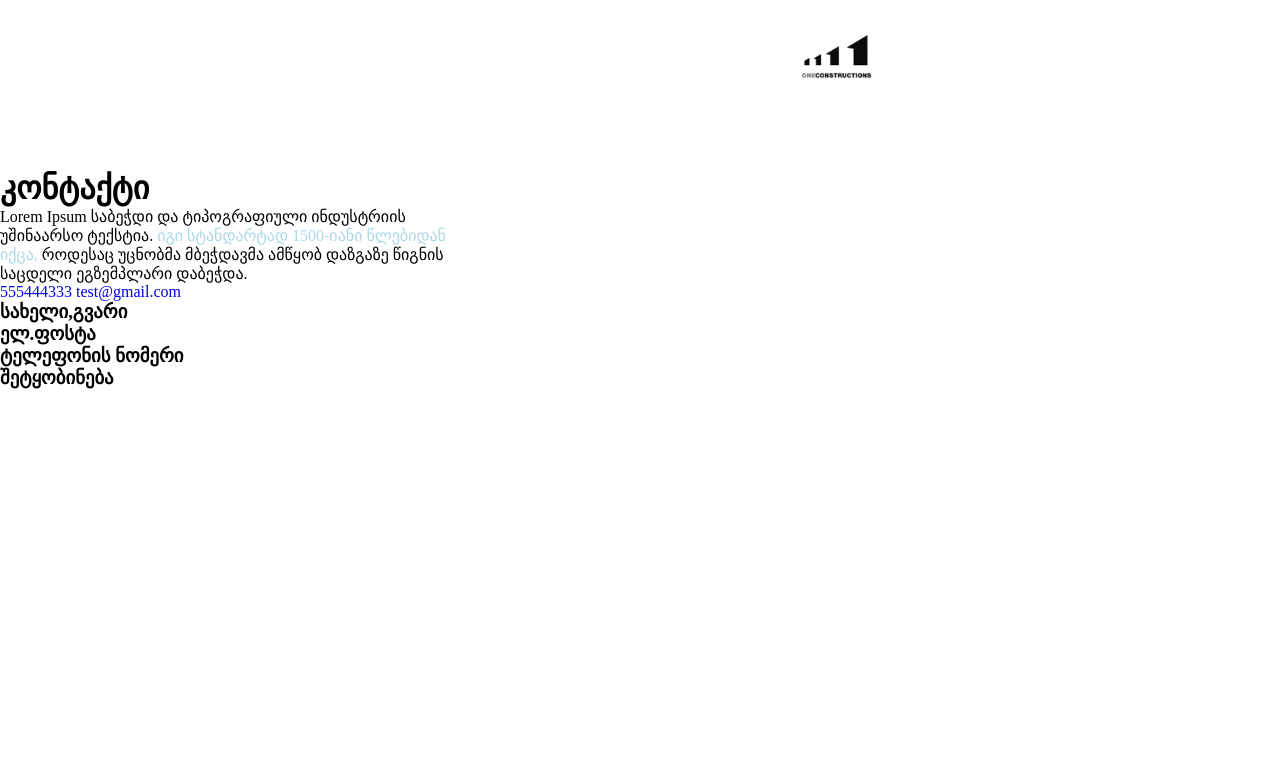
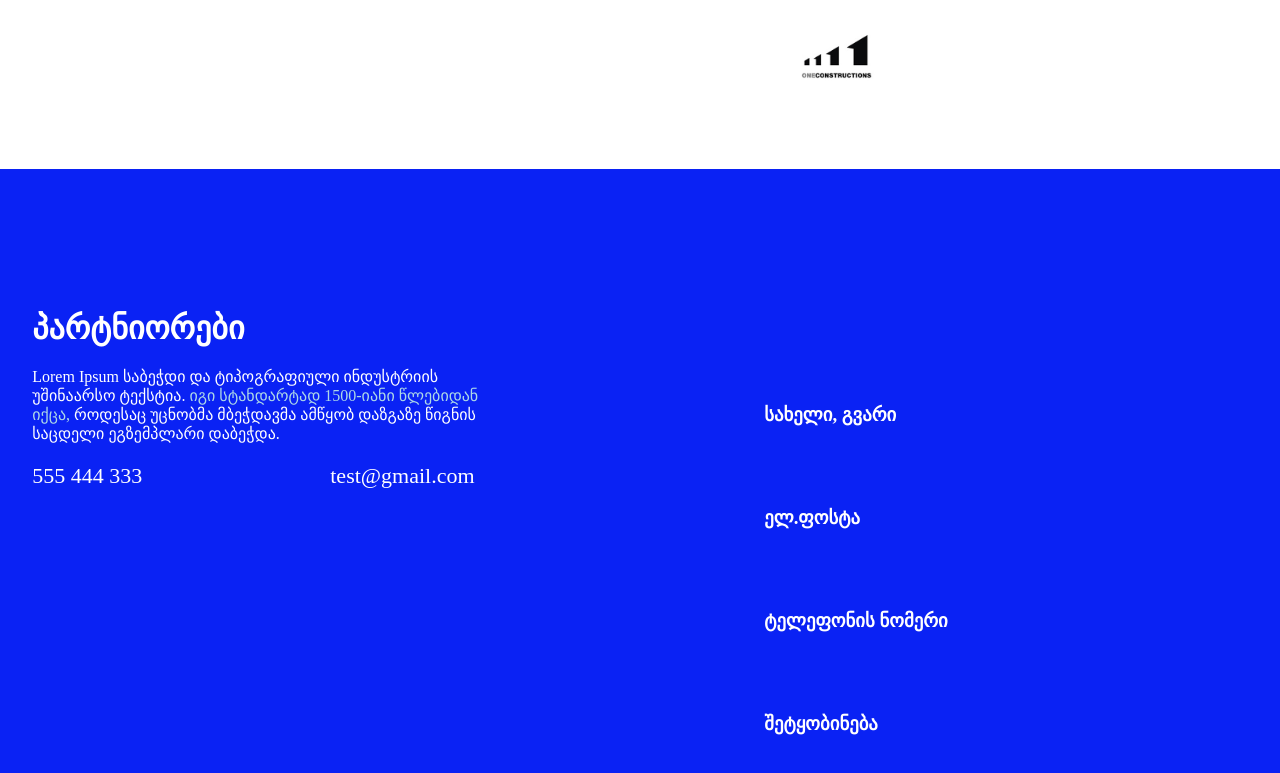
Before and after one commit to NasrashviliLuka/homework6, a plain HTML site: page index.html in a window 1280 px wide. Shown: the part 631-1404 px from the top of the page. Before the commit the page ends 1020 px from the top, so only its background shows below. Drawn offline with Linux system fonts and the light colour scheme.

Commit message:
add article and links

```diff
--- a/index.html
+++ b/index.html
@@ -26,20 +26,21 @@
         </div>
     </section>
     <footer>
-        <article class="footer-article">
-        <div class="contact-left">
-            <h1>კონტაქტი</h1>
-            <p>Lorem Ipsum საბეჭდი და ტიპოგრაფიული ინდუსტრიის უშინაარსო ტექსტია. <span>იგი სტანდარტად 1500-იანი წლებიდან იქცა,</span> როდესაც უცნობმა მბეჭდავმა ამწყობ დაზგაზე წიგნის საცდელი ეგზემპლარი დაბეჭდა.</p>
-            <a href="tel:555444333">555444333</a>
-            <a href="mailto:test@gmail.com">test@gmail.com</a>
-        </div>
-        <div class="information-right">
-            <h3>სახელი,გვარი</h3>
-            <h3>ელ.ფოსტა</h3>
-            <h3>ტელეფონის ნომერი</h3>
-            <h3>შეტყობინება</h3>
-
-        </div>
+        <article class="footer">
+            <div class="marcxena">
+                <h1>პარტნიორები</h1>
+                <p>Lorem Ipsum საბეჭდი და ტიპოგრაფიული ინდუსტრიის უშინაარსო ტექსტია. <span>იგი სტანდარტად 1500-იანი წლებიდან იქცა,</span> როდესაც უცნობმა მბეჭდავმა ამწყობ დაზგაზე წიგნის საცდელი ეგზემპლარი დაბეჭდა.</p>
+            <ul class="nav">
+                <li><a href="tel:555 444 333">555 444 333</a> </li>
+               <li><a href="mailto:test@gmail.com">test@gmail.com</a></li>
+            </ul>
+            </div>
+            <div class="marjvena">
+                <h3><bold>სახელი, გვარი</bold></h3>
+                <h3><bold>ელ.ფოსტა</bold></h3>
+                <h3><bold>ტელეფონის ნომერი</bold></h3>
+                <h3><bold>შეტყობინება</bold></h3>
+            </div>
         </article>
     </footer>
 
--- a/styles.css
+++ b/styles.css
@@ -1,10 +1,10 @@
-/* daviti */
+/* daviti css*/
 *{
     box-sizing: border-box;
     margin: 0;
     padding: 0;
+}
 
-}
 a{
     text-decoration: none;
 }
@@ -48,35 +48,50 @@ color: lightblue;
     height: 82px;
     object-fit: cover;
 }
-/* .contact-left{
+.footer{
+    background-color:#0A22F4;
     display: flex;
     justify-content: center;
     align-items: center;
     width: 100vw;
     height: 100vh;
+    gap: 269px;
+   padding-right: 300px;
+}
+.footer .marcxena{
+    display: flex;
     flex-direction: column;
-    gap: 30px;
-} */
+    gap: 20px;
+    transform: translateY(-170px);
+}
 
-.contact-left h1 {
+.footer .marcxena h1{
     font-size: 32px;
+    color: white;
 }
-.contact-left p span{
+.footer .marcxena p{
+    max-width: 463px;
+    max-height: 99px;
+    color: white;
+
+}
+.footer .marcxena p span{
     color: lightblue;
 }
-.contact-left p {
-    font-size: 16px;
-    width: 463px;
+footer .marcxena a{
+    color: white;
 }
-.contact-left a{
-    display: inline-block;
+.footer .marjvena{
+    display: flex;
+    flex-direction: column;
+    gap: 81px;
+    color: white;
 }
-article .contact-left .information-right{
+.nav li{
+    display: inline-block;;
+}
+.footer .nav{
     display: flex;
-    justify-content: center;
-    align-items: center;
-    width: 100vw;
-    height: 100vh;
-    flex-direction: column;
-    gap: 30px;
+    gap: 188px;
+    font-size: 22px;
 }
```
Also changed, not shown: images/Group 77.svg (added).
